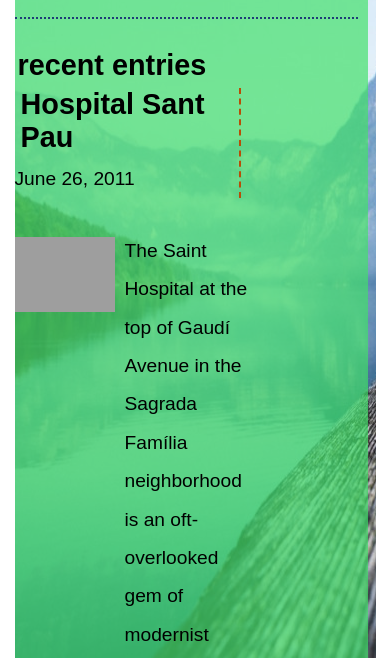
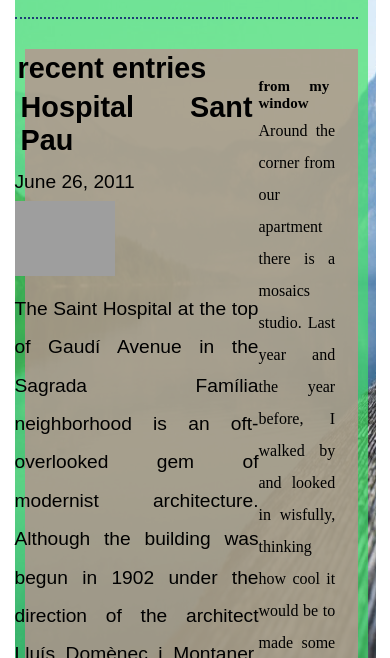
Before and after one commit to romersonrsantana/icar-velas-mover, a plain HTML site: page exercicios/modelo-site-livro-cap12-media-query/index.html in a window 390 px wide. Shown: the part 186-844 px from the top of the page. Drawn offline with Linux system fonts and the light colour scheme; grey boxes are pictures that could not be loaded.

Commit message:
media -query
desenvolvendo conteúdo responsivo. Obrigado Meu Deus!! Amém.

```diff
--- a/exercicios/modelo-site-livro-cap12-media-query/index.html
+++ b/exercicios/modelo-site-livro-cap12-media-query/index.html
@@ -4,8 +4,9 @@
     <meta charset="UTF-8">
     <meta name="viewport" content="width=device-width, initial-scale=1.0">
     <title>Photobarcelona</title>
-    <link rel="stylesheet" href="style.css">
-    <link rel="stylesheet" media="only screen and (min-width: 320px)" href="width-320px.css">
+    <link rel="stylesheet" media="all" href="style.css">
+    <link rel="stylesheet" media="screen and (min-width: 320px) and (max-width: 555px)" href="width-320px.css">
+
 </head>
 <body>
     <!--Inicio da div container-->
--- a/exercicios/modelo-site-livro-cap12-media-query/style.css
+++ b/exercicios/modelo-site-livro-cap12-media-query/style.css
@@ -55,6 +55,7 @@ p{
 
 main{
     width: 71%;
+    float: left;
     font-family: Arial, Helvetica, sans-serif;
     font-size: 1.2em;
 }
--- a/exercicios/modelo-site-livro-cap12-media-query/width-320px.css
+++ b/exercicios/modelo-site-livro-cap12-media-query/width-320px.css
@@ -1,13 +1,26 @@
 @charset "UTF-8";
 
 *{
-    margin: 0px;
+    margin: 0px auto;
     padding: 0px;
+    text-align: justify;
 
 }
 
 .photo{
-    float: left;
+    float: none;
     display: inline-block;
     margin: 0px 0px 0px 0px;
 }
+
+.entry{
+    border-right: none;
+    margin: 0px;
+}
+.intro{
+    margin: 0px;
+}
+
+#related{
+    margin-left: 3%;
+}
```
